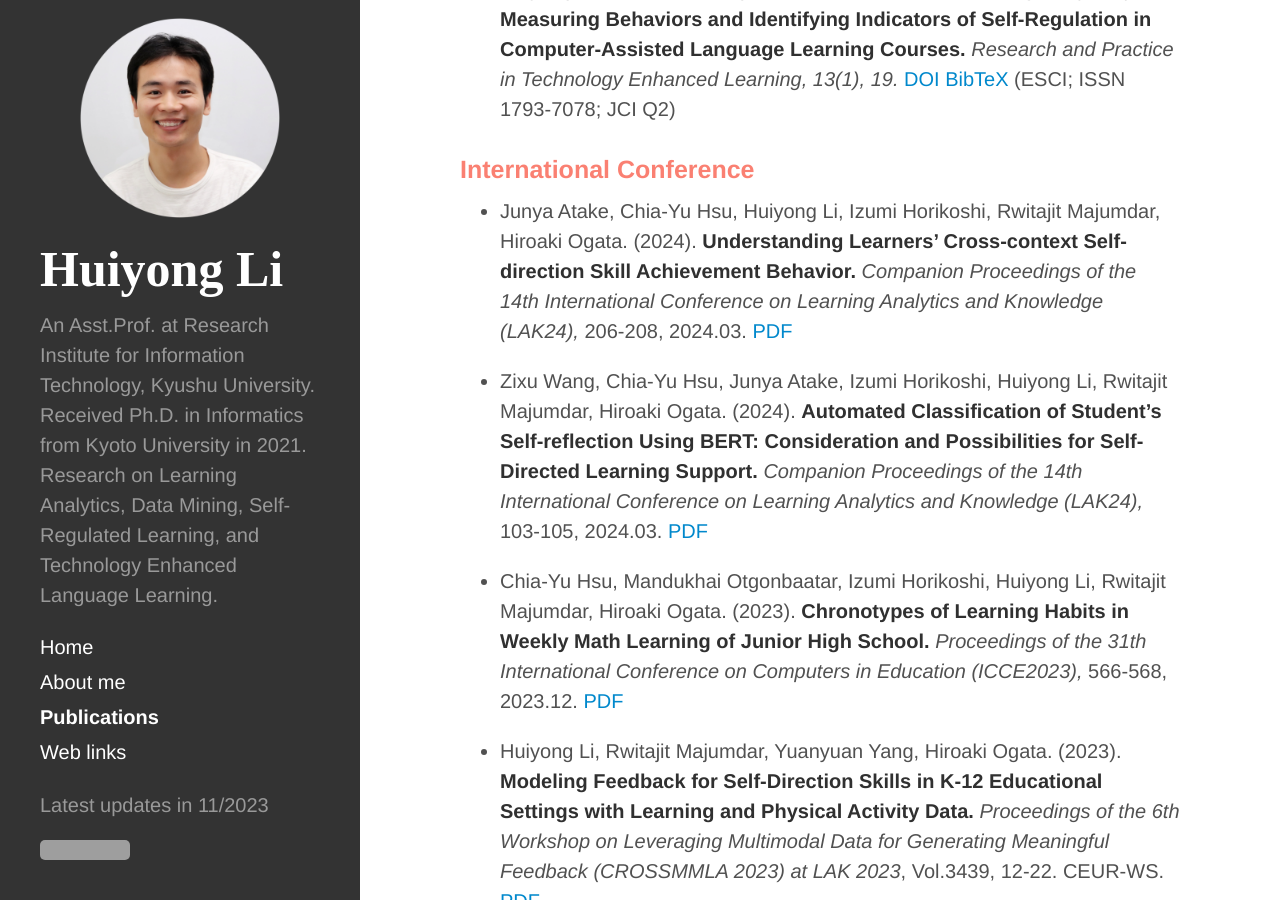
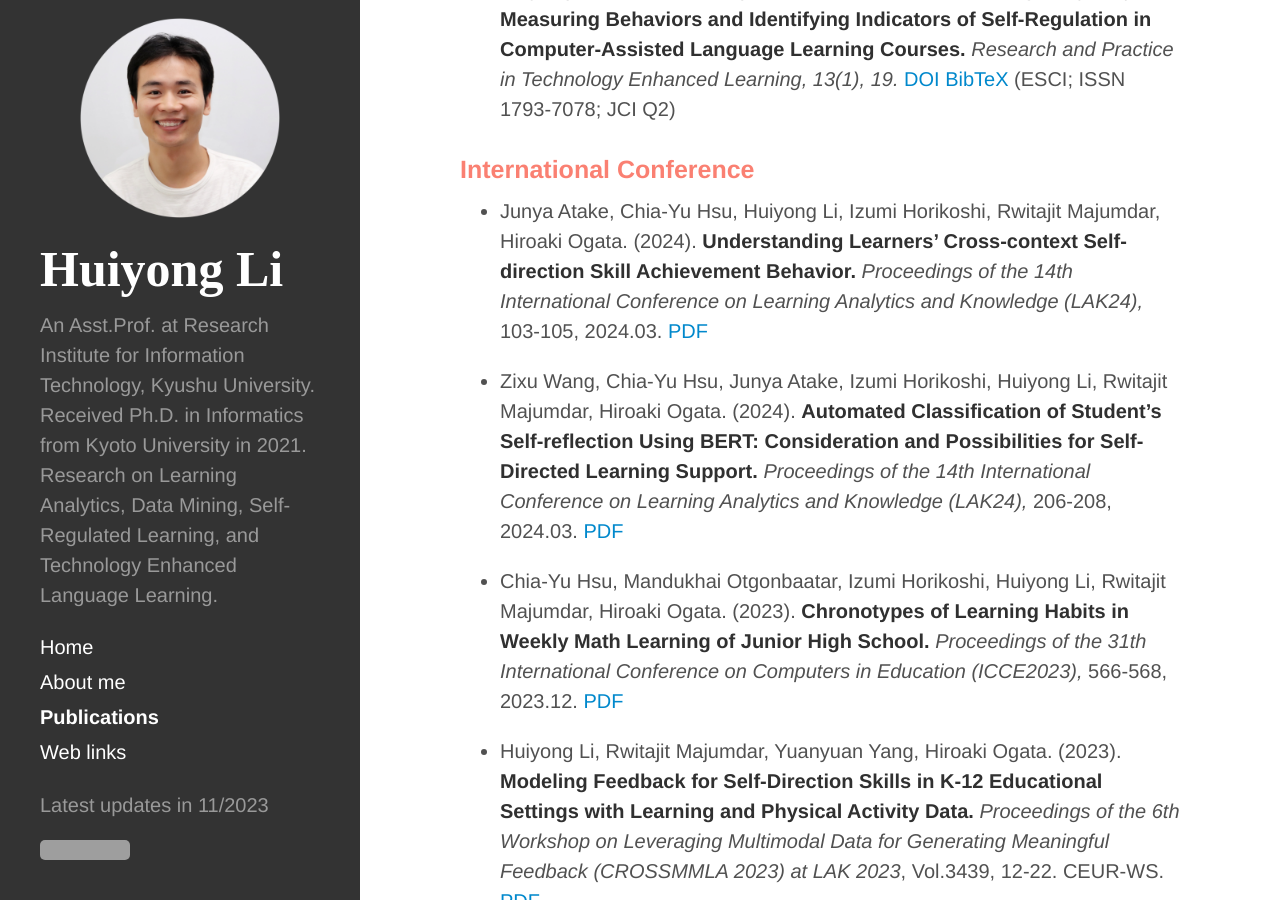
Before and after one commit to li-huiyong/li-huiyong.github.io, a Jekyll site: the page built from publications.md, in a window 1280 px wide and 900 px high, scrolled down 1759 px. Built offline with Jekyll 4.4.1, drawn with Linux system fonts in a browser that asks for light colours; nearby versions of some CDN libraries; some web fonts are replaced; grey boxes are pictures that could not be loaded.

Commit message:
Update LAK page index

```diff
--- a/publications.md
+++ b/publications.md
@@ -31,9 +31,9 @@
 
 ### <span style="color: Salmon; ">International Conference</span>
 
-* Junya Atake, Chia-Yu Hsu, Huiyong Li, Izumi Horikoshi, Rwitajit Majumdar, Hiroaki Ogata. (2024). **Understanding Learners' Cross-context Self-direction Skill Achievement Behavior.** _Companion Proceedings of the 14th International Conference on Learning Analytics and Knowledge (LAK24),_ 206-208, 2024.03. [PDF](http://dx.doi.org/10.13140/RG.2.2.22951.56484){:target="_blank"}
+* Junya Atake, Chia-Yu Hsu, Huiyong Li, Izumi Horikoshi, Rwitajit Majumdar, Hiroaki Ogata. (2024). **Understanding Learners' Cross-context Self-direction Skill Achievement Behavior.** _Proceedings of the 14th International Conference on Learning Analytics and Knowledge (LAK24),_ 103-105, 2024.03. [PDF](http://dx.doi.org/10.13140/RG.2.2.22951.56484){:target="_blank"}
 
-* Zixu Wang, Chia-Yu Hsu, Junya Atake, Izumi Horikoshi, Huiyong Li, Rwitajit Majumdar, Hiroaki Ogata. (2024). **Automated Classification of Student's Self-reflection Using BERT: Consideration and Possibilities for Self-Directed Learning Support.** _Companion Proceedings of the 14th International Conference on Learning Analytics and Knowledge (LAK24),_ 103-105, 2024.03. [PDF](http://dx.doi.org/10.13140/RG.2.2.29662.45129){:target="_blank"}
+* Zixu Wang, Chia-Yu Hsu, Junya Atake, Izumi Horikoshi, Huiyong Li, Rwitajit Majumdar, Hiroaki Ogata. (2024). **Automated Classification of Student's Self-reflection Using BERT: Consideration and Possibilities for Self-Directed Learning Support.** _Proceedings of the 14th International Conference on Learning Analytics and Knowledge (LAK24),_ 206-208, 2024.03. [PDF](http://dx.doi.org/10.13140/RG.2.2.29662.45129){:target="_blank"}
 
 * Chia-Yu Hsu, Mandukhai Otgonbaatar, Izumi Horikoshi, Huiyong Li, Rwitajit Majumdar, Hiroaki Ogata. (2023). **Chronotypes of Learning Habits in Weekly Math Learning of Junior High School.** _Proceedings of the 31th International Conference on Computers in Education (ICCE2023),_ 566-568, 2023.12. [PDF](http://dx.doi.org/10.13140/RG.2.2.26307.00800){:target="_blank"}
 
```
